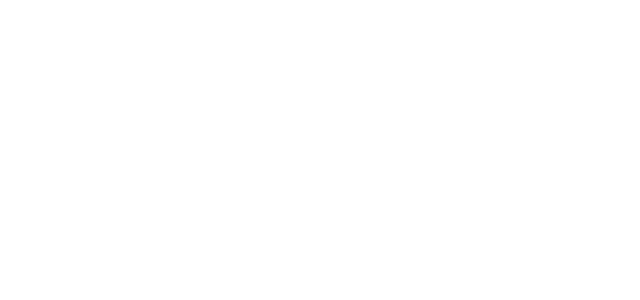
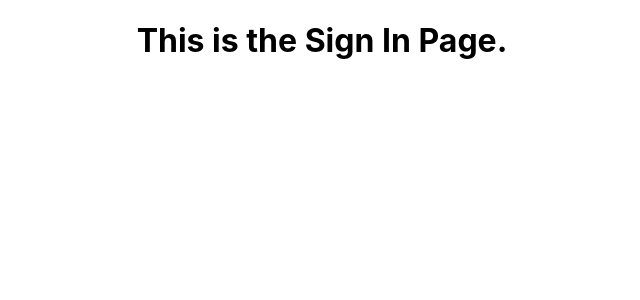
Before and after one commit to Ryan-T-Case/pokedex, a React (Create React App) app in the folder client/: page /signin in a window 1280 px wide. Shown: the top 300 px of the page, without its empty margins (318-958 px from the left). Built offline with nearby package versions, Linux system fonts and the light colour scheme.

Commit message:
Sign in page route working

```diff
--- a/client/src/App.js
+++ b/client/src/App.js
@@ -4,6 +4,7 @@
 // Import Page Components to be handled by React Router
 import Home from "./pages/Home/Home";
 import SignUp from "./pages/SignUp/SignUp";
+import SignIn from "./pages/SignIn/SignIn";
 
 class App extends Component {
   render() {
@@ -13,6 +14,7 @@
           <Switch>
             <Route exact path="/" component={Home}></Route>
             <Route exact path="/signup" component={SignUp}></Route>
+            <Route exact path="/signin" component={SignIn}></Route>
           </Switch>
         </Router>
       </div>
--- a/client/src/pages/Home/Home.js
+++ b/client/src/pages/Home/Home.js
@@ -7,6 +7,7 @@
             <h1>This is the Home Page.</h1>
             <br></br>
             <a href="/signup"><button>Sign Up</button></a>
+            <a href="/signin"><button>Sign In</button></a>
         </div>
     )
 }
--- /dev/null
+++ b/client/src/pages/SignIn/SignIn.css
@@ -0,0 +1,3 @@
+h1 {
+    text-align: center;
+}
--- /dev/null
+++ b/client/src/pages/SignIn/SignIn.js
@@ -0,0 +1,12 @@
+import React from "react";
+import "./SignIn.css"
+
+const SignIn = () => {
+    return(
+        <div className="SignIn">
+            <h1>This is the Sign In Page.</h1>
+        </div>
+    )
+}
+
+export default SignIn;
```
